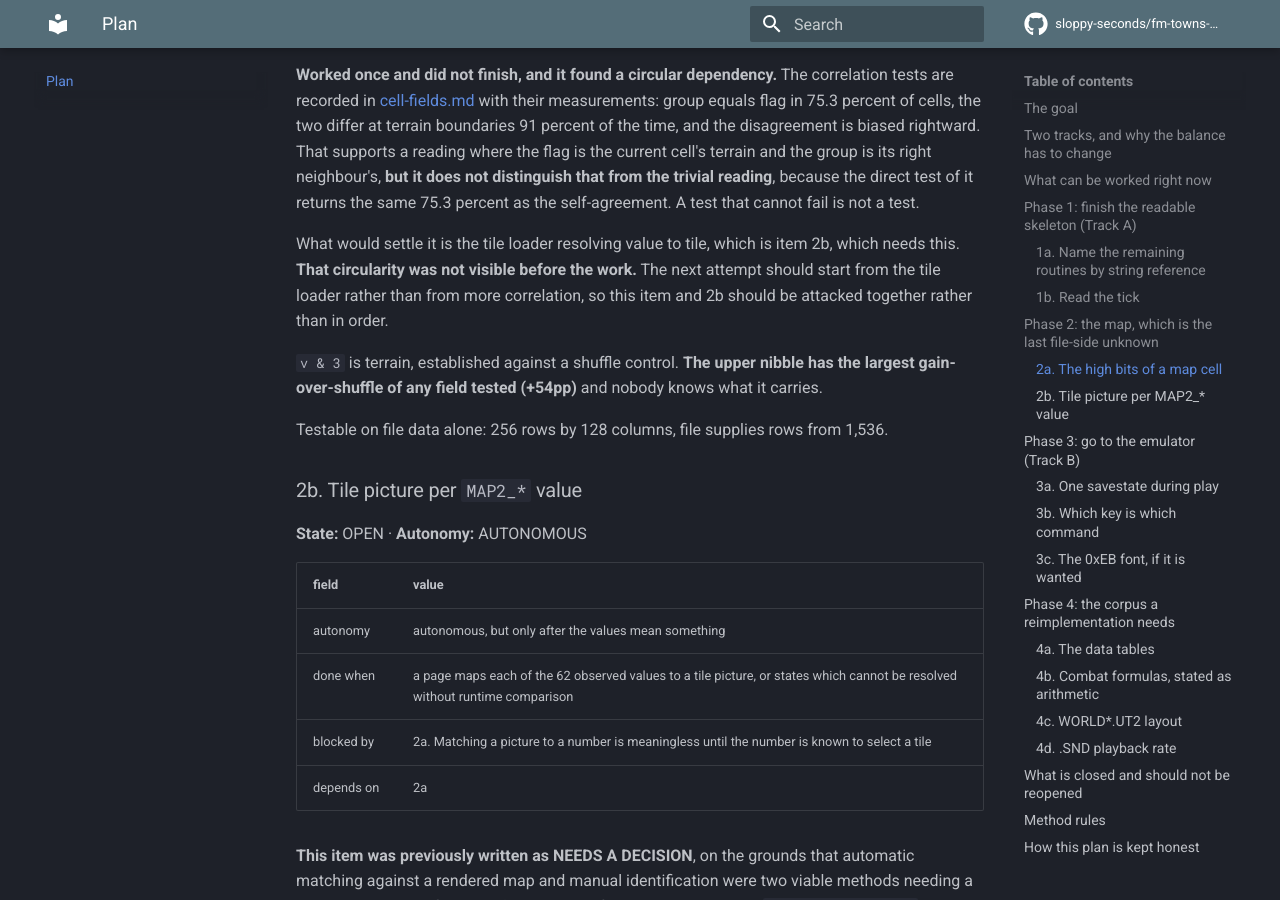
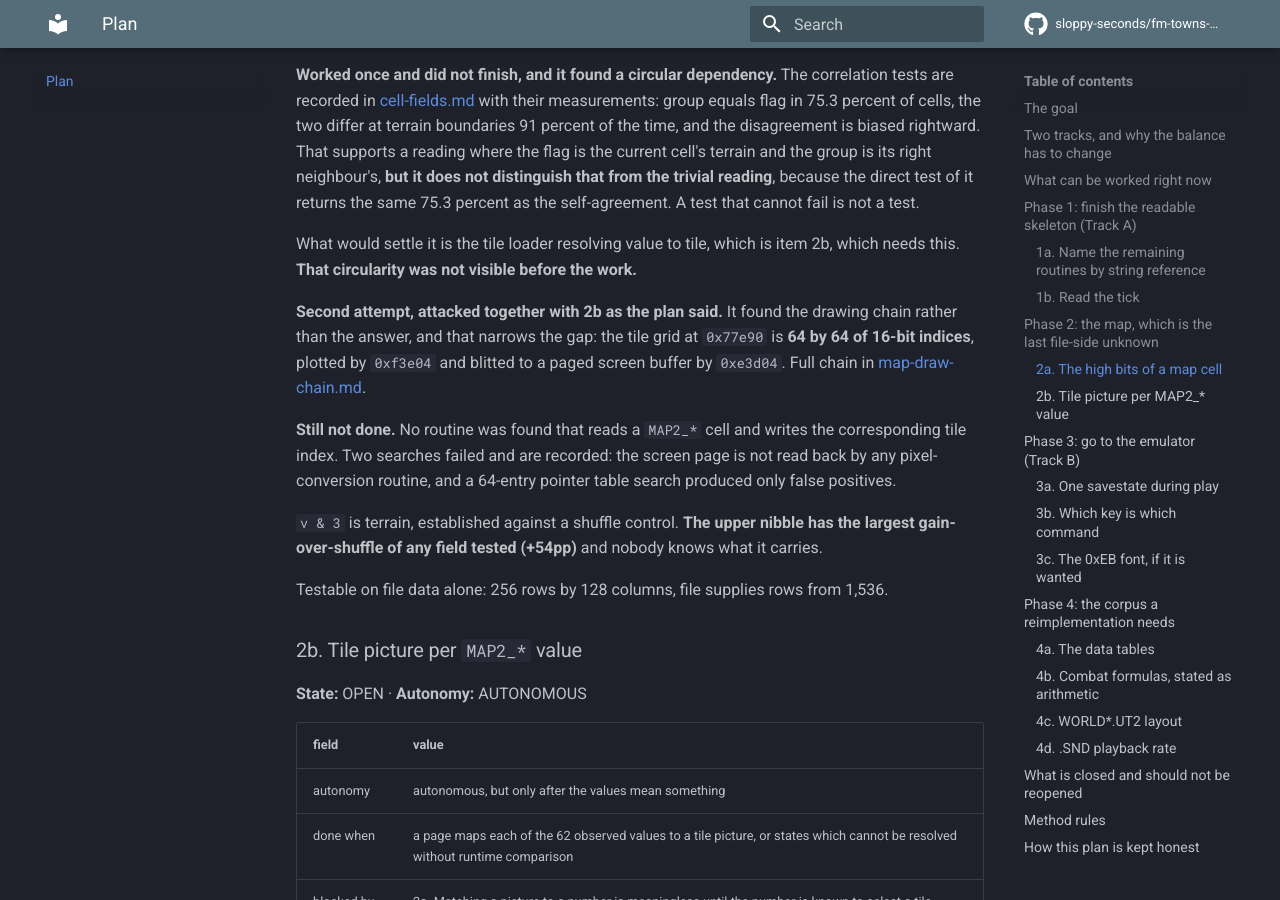
Before and after one commit to sloppy-seconds/fm-towns-ultima, an MkDocs documentation site: the page built from docs/plan.md, in a window 1280 px wide and 900 px high, scrolled down 4526 px. Built offline with MkDocs 1.6.1 and Material for MkDocs 9.7.7, drawn with Linux system fonts in a browser that asks for light colours; comment, search, counter and statistics services are not loaded.

Commit message:
Attack 2a and 2b together and find the map draw chain
The plan said 2a and 2b were circular and had to be attacked together. They were, and it produced the drawing
chain rather than the answer. That is still progress because the gap is now one specific caller.

THE CHAIN, end to end and exact:

  0x77e90    a 64 by 64 grid of 16-BIT tile indices, stride 0x80
  0x40e90    a paged screen buffer, 4096 bytes per page

  0xf3e04    the plotter: mov [y<<7 + x*2 + 0x77e90], value. Known since more-routines.md as a
             "16-bit/stride-128 writer". It writes tile indices, which was not known before.
  0xe3d04    the blitter: loops 64 by 64, reads the index from 0x77e90 and writes one byte per cell to
             0x40e90, with the page chosen by an argument shifted 0xc.
  0xe3c94    the reverse of it, reading the page back into the grid.

So the viewport is 64 by 64, not the 128 by 256 of the map buffer, and its entries are 16-bit. That is new.

WHAT IS STILL MISSING, precisely: no routine was found that reads a MAP2_* cell and writes the corresponding
tile index. The grid is written only by drawing routines that already know which tile they want.

TWO SEARCHES FAILED and are recorded so they are not repeated. The screen page 0x40e90 has five referrers and
none converts indices to pixels, so there is no pixel step inside the executable. And a search for a 64-entry
pointer table produced about 120 false candidates because any dense run of in-range dwords matches; the one
real hit was the 170-entry table already known to be zeros at runtime.

ALSO NOTED, and explicitly NOT claimed as a finding: eight groups by eight flags is 64 combinations and the
tile grid is 64 wide, but the grid is a viewport not a value space, and the earlier "64-tile vocabulary" had
already been corrected as a count of distinct byte values. The arithmetic matching is not evidence.

Neither item is done. Both now have a specific target instead of a correlation pass.

```diff
--- a/docs/plan.md
+++ b/docs/plan.md
@@ -162,8 +162,16 @@ it does not distinguish that from the trivial reading**, because the direct test
 percent as the self-agreement. A test that cannot fail is not a test.
 
 What would settle it is the tile loader resolving value to tile, which is item 2b, which needs this. **That
-circularity was not visible before the work.** The next attempt should start from the tile loader rather than
-from more correlation, so this item and 2b should be attacked together rather than in order.
+circularity was not visible before the work.**
+
+**Second attempt, attacked together with 2b as the plan said.** It found the drawing chain rather than the
+answer, and that narrows the gap: the tile grid at `0x77e90` is **64 by 64 of 16-bit indices**, plotted by
+`0xf3e04` and blitted to a paged screen buffer by `0xe3d04`. Full chain in
+[map-draw-chain.md](map-draw-chain.md).
+
+**Still not done.** No routine was found that reads a `MAP2_*` cell and writes the corresponding tile index.
+Two searches failed and are recorded: the screen page is not read back by any pixel-conversion routine, and a
+64-entry pointer table search produced only false positives.
 
 `v & 3` is terrain, established against a shuffle control. **The upper nibble has the largest
 gain-over-shuffle of any field tested (+54pp)** and nobody knows what it carries.
--- a/mkdocs.yml
+++ b/mkdocs.yml
@@ -89,6 +89,7 @@ nav:
       - The game loop: game-loop.md
       - Inside a turn: inside-a-turn.md
       - The tick: the-tick.md
+      - The map draw chain: map-draw-chain.md
       - U2 combat formulas: combat-formulas.md
       - Command dispatch: command-dispatch.md
       - Two jump tables: jump-tables.md
```
Also changed, not shown: docs/map-draw-chain.md (added, +115 -0 lines).
